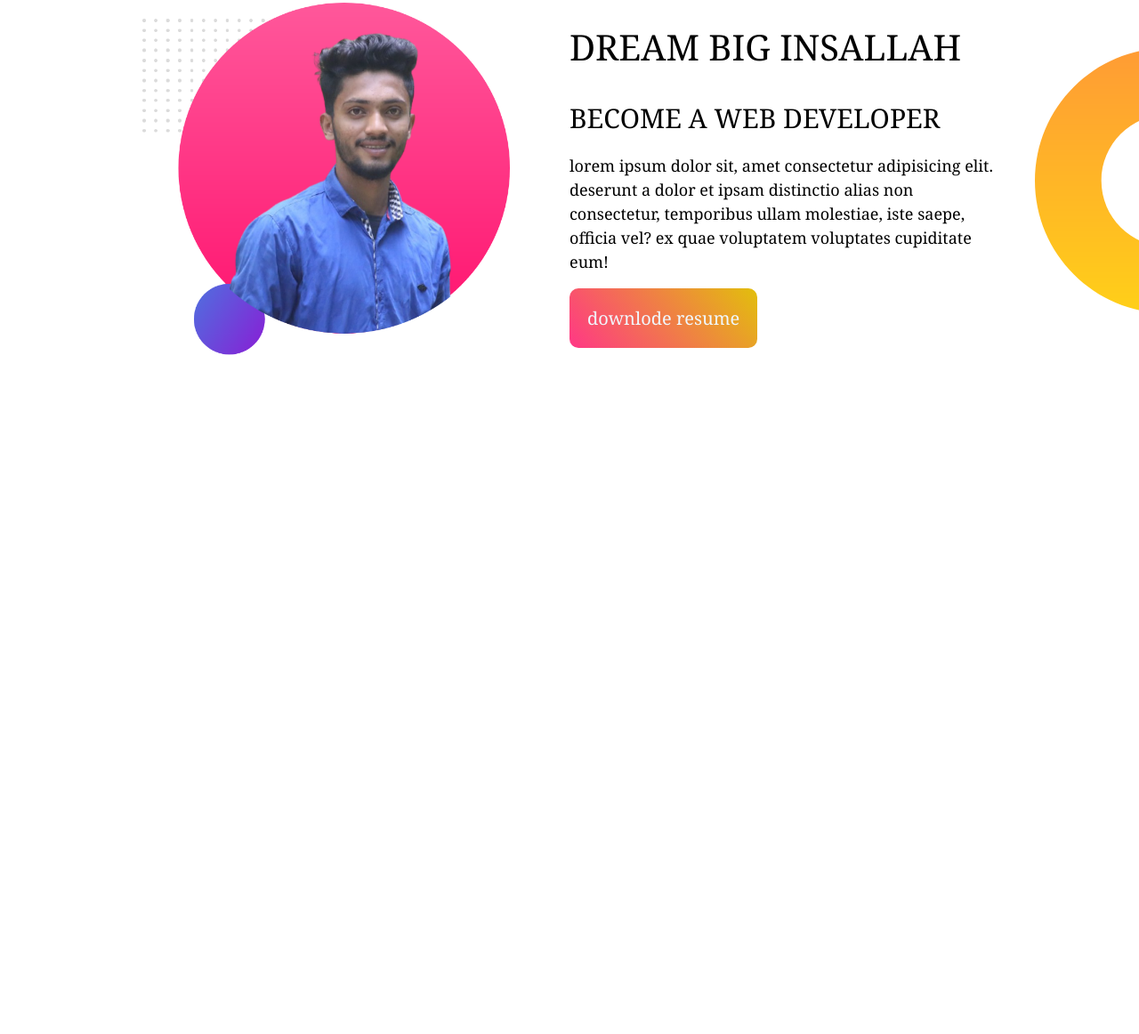
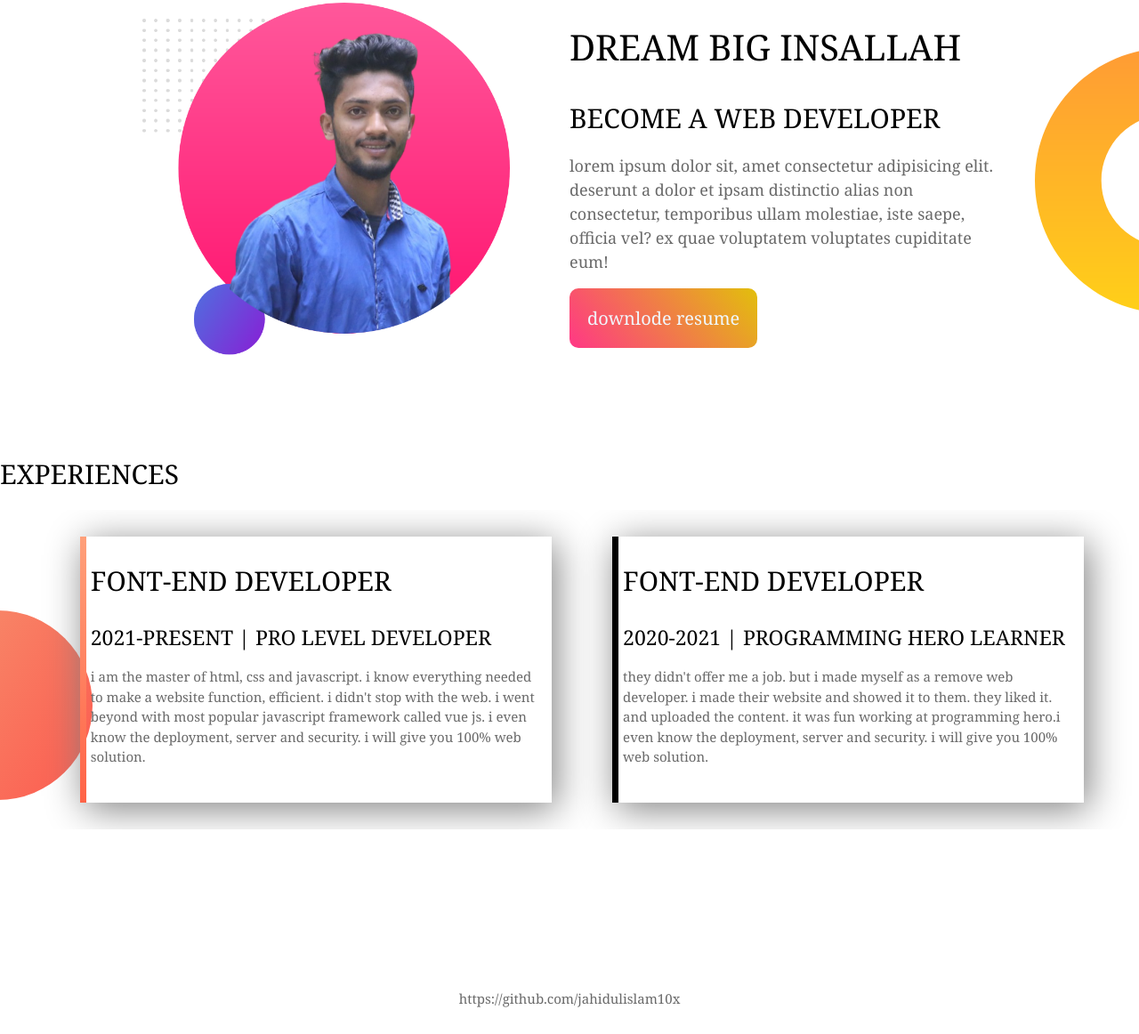
Before and after one commit to jahidulislam10x/jahidul-protfolio, a plain HTML site: page jahidul-protfolio/index.html in a window 1280 px wide. Shown: the part 628-1790 px from the top of the page at 89% size. Before the commit the page ends 1121 px from the top, so only its background shows below. Drawn offline with Linux system fonts and the light colour scheme.

Commit message:
added experience

```diff
--- a/jahidul-protfolio/index.html
+++ b/jahidul-protfolio/index.html
@@ -46,5 +46,29 @@
             </div>
          </div>
     </div>
+
+    <div class="container-full Experiences-full-bg">
+        <h1>Experiences</h1>
+        <div class="container Experiences-sec">
+            <div class="Experiences-left">
+                <h1>font-end developer</h1>
+                <h2>2021-Present | Pro Level Developer</h2>
+                <p>I am the master of HTML, CSS and Javascript. I know everything needed to make a website function, efficient. I didn't stop with the web. I went beyond with most popular Javascript framework called Vue JS. I even know the deployment, server and security. I will give you 100% web solution.</p>
+            </div>
+            <div class="Experiences-right">
+                <h1>font-end developer</h1>
+                <h2>2020-2021 | Programming Hero Learner</h2>
+                <p>They didn't offer me a job. But I made myself as a remove web developer. I made their website and showed it to them. They liked it. And uploaded the content. It was fun working at Programming Hero.I even know the deployment, server and security. I will give you 100% web solution.</p>
+            </div>
+        </div>
+    </div>
+
+    <div class="container-full">
+        <div class="container">
+                <div class="footer">
+                    <a href="https://github.com/jahidulislam10x" target="_blank">https://github.com/jahidulislam10x</a>
+                </div>
+        </div>
+    </div>
 </body>
 </html>
--- a/jahidul-protfolio/style.css
+++ b/jahidul-protfolio/style.css
@@ -114,3 +114,76 @@ p{line-height: 150%;margin-bottom: 2em;}
     font-size: 20px;
     font-family: Georgia, 'Times New Roman', Times, serif;
 }
+
+.Experiences-full-bg{
+    background-image: url(images/exp-bg.png);
+    background-repeat: no-repeat;
+    background-position: left;
+    padding-bottom: 150px;
+}
+.Experiences-full-bg h1{
+    font-size: 30px;
+    font-family: Georgia, 'Times New Roman', Times, serif;
+    text-transform: uppercase;
+    line-height: 2em;
+}
+.Experiences-sec{
+    width:1282px;
+}
+.Experiences-sec div{
+    box-shadow: 5px 7px 40px grey;
+    height: 80%;
+    padding: 10px 5px;
+    overflow: hidden;
+}
+.Experiences-left{
+    width:40%;
+    height: 80%;
+    float: left;
+    border-left:7px solid;
+    padding: 0px 5px;
+    margin-left: 7%;
+    border-image: linear-gradient(
+        180deg
+        , lightsalmon, tomato);
+    border-image-slice: 1
+}
+
+
+.Experiences-right{
+    width:40%;
+    height: 80%;
+    float: right;
+    border-left:7px solid;
+    padding: 0px 7px;
+    margin-right: 5%;
+}
+
+.Experiences-left .Experiences-right, h1{
+    font-size: 30px;
+    font-family: Georgia, 'Times New Roman', Times, serif;
+    text-transform: uppercase;
+    line-height: 2em;
+}
+.Experiences-left .Experiences-right, h2{
+    font-size: 23px;
+    font-family: Georgia, 'Times New Roman', Times, serif;
+    text-transform: uppercase;
+    line-height: 2em;
+}
+.Experiences-left .Experiences-right, p{
+    font-size: 15px;
+    font-family: Georgia, 'Times New Roman', Times, serif;
+    text-transform:lowercase;
+    color:dimgray;
+}
+
+.footer a{
+    display: block;
+    text-decoration: none;
+    text-align: center;
+    font-size: 15px;
+    font-family: Georgia, 'Times New Roman', Times, serif;
+    text-transform:lowercase;
+    color:dimgray;
+}
```
